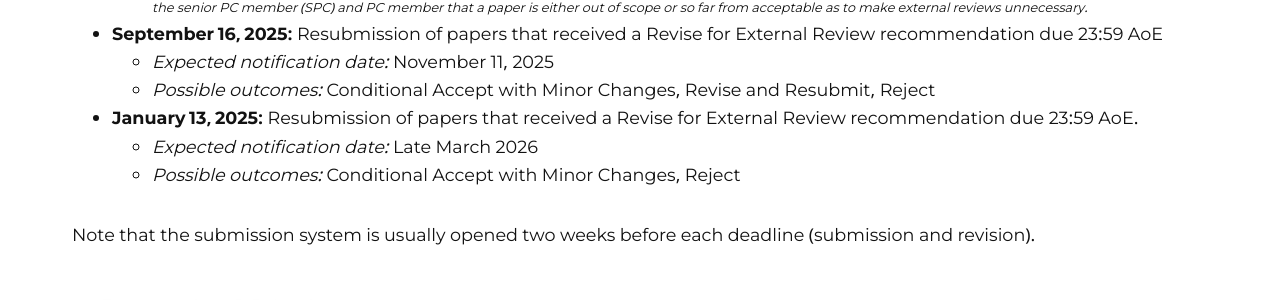
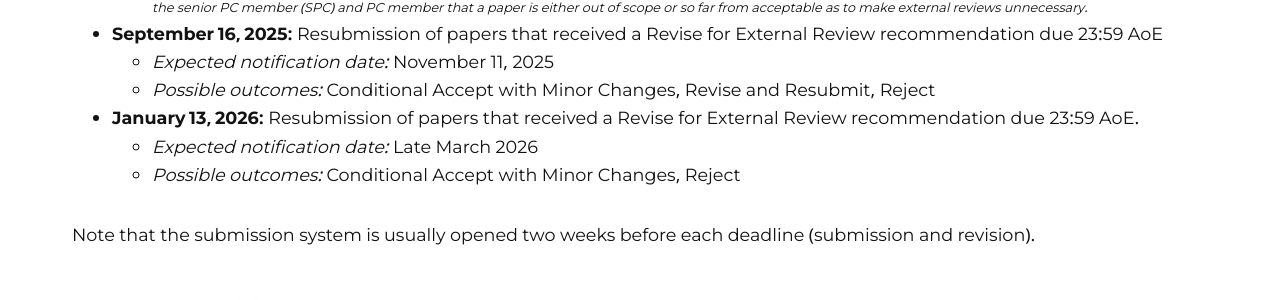
Before and after one commit to anthonypinter/cscw2026-website, a Jekyll site: the page built from papers.html, in a window 1280 px wide and 900 px high, scrolled down 2745 px. Shown: the part 155-455 px from the top of the window. Built offline with Jekyll 4.4.1, drawn with Linux system fonts in a browser that asks for light colours.

Commit message:
date change

```diff
--- a/papers.html
+++ b/papers.html
@@ -92,7 +92,7 @@ section_id: home
               <li><em>Expected notification date:</em> November 11, 2025</li>
               <li><em>Possible outcomes:</em> Conditional Accept with Minor Changes, Revise and Resubmit, Reject</li>
             </ul>
-            <li><strong>January 13, 2025:</strong> Resubmission of papers that received a Revise for External Review recommendation due 23:59 AoE. </li>
+            <li><strong>January 13, 2026:</strong> Resubmission of papers that received a Revise for External Review recommendation due 23:59 AoE. </li>
             <ul class="bullet-list">
               <li><em>Expected notification date:</em> Late March 2026</li>
               <li><em>Possible outcomes:</em> Conditional Accept with Minor Changes, Reject</li>
```
